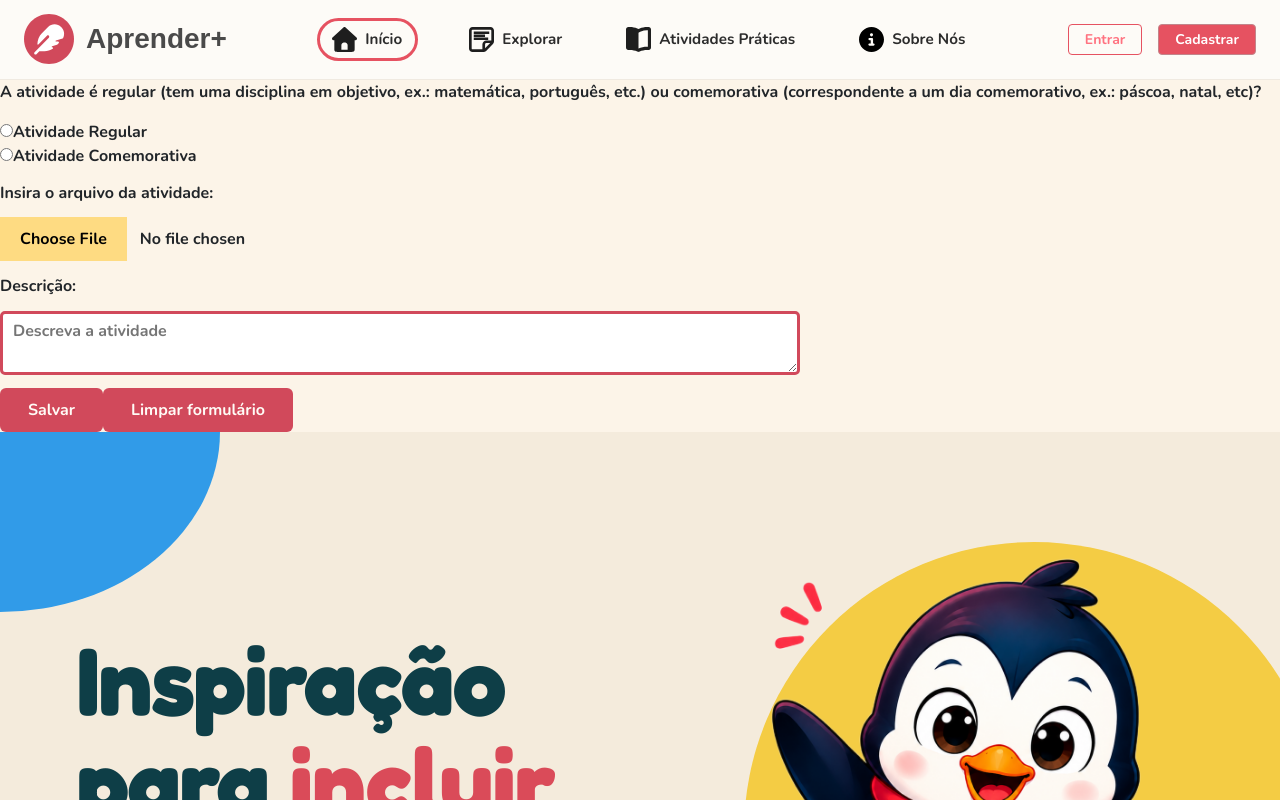
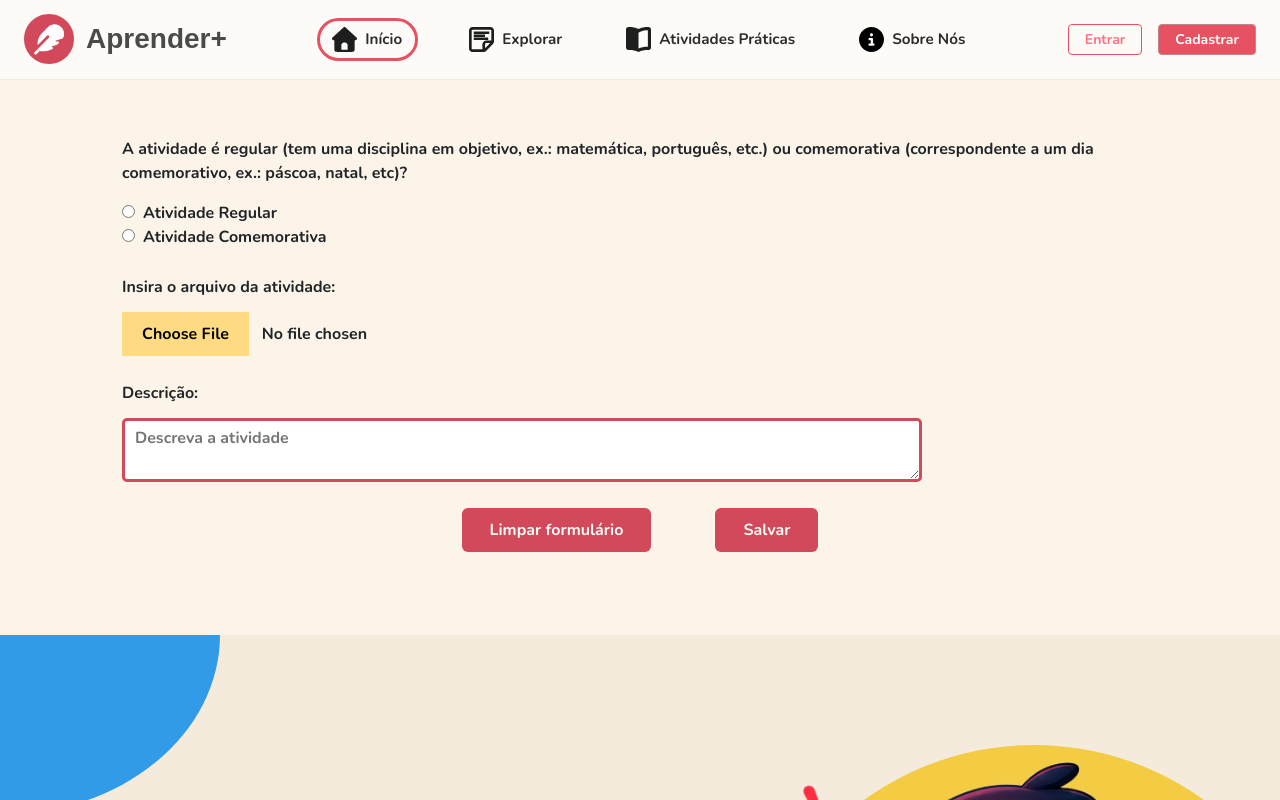
Before and after one commit to Aprender-Hackathon/Trabalho_Hackathon-Novo-, a Vue app: page / in a window 1280 px wide. Shown: the top 800 px of the page. Built offline with nearby package versions, Linux system fonts and the light colour scheme.

Commit message:
ajustes estéticos no form

```diff
--- a/src/components/formularioAdd.vue
+++ b/src/components/formularioAdd.vue
@@ -20,15 +20,15 @@ function resetForm(){
 </script>
 
 <template>
-    <div>
+    <div class="formulario">
     <form action="" @reset="resetForm">
 
 <p>A atividade é regular (tem uma disciplina em objetivo, ex.: matemática, português, etc.) ou comemorativa (correspondente a um dia comemorativo, ex.: páscoa, natal, etc)?</p>
 
-  <input type="radio" id="regular" name="atividade" value="regular" v-model="tipoAtv" required>
+  <input class="a" type="radio" id="regular" name="atividade" value="regular" v-model="tipoAtv" required>
   <label for="regular">Atividade Regular</label><br>
 
-  <input type="radio" id="pratica" name="atividade" value="pratica" v-model="tipoAtv" required>
+  <input class="a" type="radio" id="pratica" name="atividade" value="pratica" v-model="tipoAtv" required>
   <label for="pratica">Atividade Comemorativa</label><br>
 
 
@@ -76,13 +76,32 @@ function resetForm(){
         <textarea class="texto" name="desc" id="desc" placeholder="Descreva a atividade" required></textarea>
     </div>
 
-    <button type="submit">Salvar</button>
-    <button type="reset">Limpar formulário</button>
+    <div class="botoes">
+        <button type="reset">Limpar formulário</button>
+        <button type="submit">Salvar</button>
+    </div>
     </form>
     </div>
 </template>
 
 <style scoped>
+.a{
+    accent-color: #B73042;
+    margin-right: 8px;
+}
+
+ .botoes{
+    display: flex;
+    justify-content: center;
+    gap: 5vw;
+    margin: 2vw auto;
+ }
+.formulario{
+    margin: 2vw auto;
+    padding: 2.5vw;
+    max-width: 1100px;
+}
+
 button {
     background-color: #D1495B;
   color: #FFFBF6;
@@ -120,7 +139,7 @@ button:active {
 }
 
 .espaco{
-    margin: 1vw 0;
+    margin: 2vw auto;
     display: flex;
     flex-direction: column;
     gap: 1vw;
```
